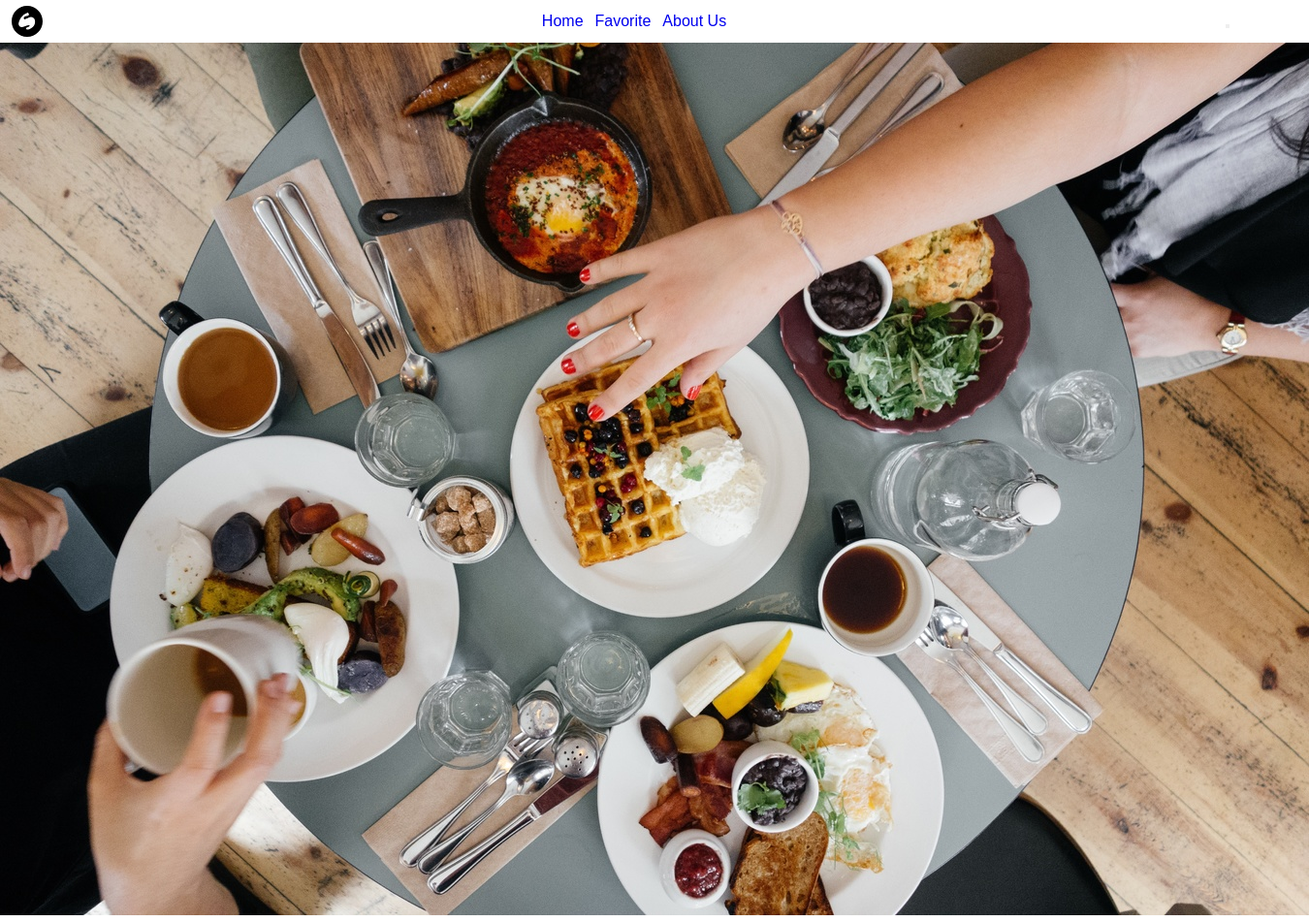
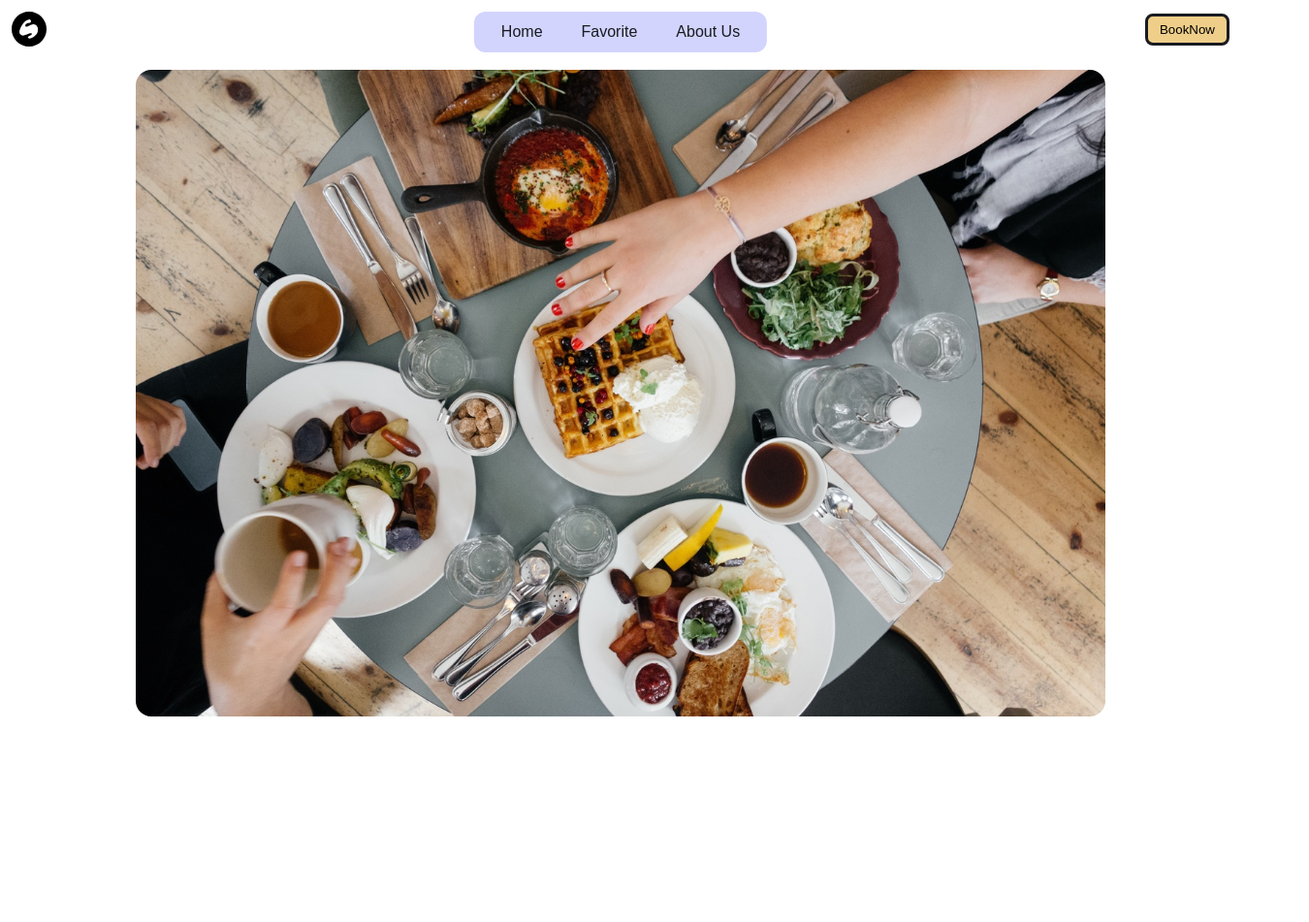
Before and after one commit to awtogar/restaurant-apps, a website built with webpack: page src/templates/index.html in a window 1280 px wide. Shown: the top 951 px of the page at 97% size, 1350 px wide, since content can reach past the window. Built offline with nearby package versions, Linux system fonts and the light colour scheme; a web font is replaced by a local one.

Commit message:
layouting
layouting and need to add some aria to mkae more accesible

```diff
--- a/package.json
+++ b/package.json
@@ -11,7 +11,7 @@
     "test:watch": "jest --watchAll"
   },
   "keywords": [],
-  "author": "your_name <your.email@domain.com>",
+  "author": "awtogarr <d2024y042@dicoding.org>",
   "license": "ISC",
   "devDependencies": {
     "@babel/core": "^7.22.9",
@@ -36,6 +36,7 @@
     "whatwg-fetch": "^3.6.2"
   },
   "dependencies": {
+    "lucide": "^0.368.0",
     "regenerator-runtime": "^0.14.0"
   }
 }
--- a/src/scripts/index.js
+++ b/src/scripts/index.js
@@ -1,4 +1,21 @@
 import 'regenerator-runtime'; /* for async await transpile */
 import '../styles/main.css';
+import '../styles/tablet.css';
+import '../styles/desktop.css';
+import
+{
+    createIcons,
+    Menu,
+    ArrowRight,
+    Globe
+} from 'lucide';
 
 console.log('Hello Coders! :)');
+
+createIcons({
+    icons: {
+        Menu,
+        ArrowRight,
+        Globe
+    }
+});
--- a/src/styles/main.css
+++ b/src/styles/main.css
@@ -23,18 +23,77 @@ header{
   display: flex;
   justify-content: space-between;
   align-items: center;
+  padding: 12px;
+}
+header .logo{
+  width: 36px;
+  height: auto;
+}
+header .quick__button{
   padding: 6px 12px;
+  background-color: var(--color_3);
+  border: solid var(--color_6) 3px;
+  border-radius: 8px;
+}
+.nav-container {
+  position: fixed;
+  top: 12px;
+  left: 50%;
+  transform: translateX(-50%);
+  display: flex;
+}
+.nav-container-links{
+  display: flex;
+  list-style: none;
+  background-color: var(--color_5);
+  padding: 6px 14px;
+  border-radius: 12px;
+  gap: 12px;
+}
+.nav-container-links li{
+  padding: 6px 8px;
+  border-radius: 8px;;
+}
+.nav-container-links li:hover{
+  background-color: var(--color_3);
+  transition: background-color 2s, box-shadow 3s;
+  box-shadow: 3px -2px 38px 34px rgba(238,206,137,0.75) inset;
+  -webkit-box-shadow: 3px -2px 38px 34px rgba(238,206,137,0.75) inset;
+  -moz-box-shadow: 3px -2px 38px 34px rgba(238,206,137,0.75) inset;
+
+}
+.nav-container-links li a{
+  text-decoration: none;
+  color: var(--color_6);
+  margin: 0px 6px;
 }
 
-header .logo{
-  width: 32px;
+main{
+  display: grid;
+  grid-template-columns: repeat(3, 2fr);
+  grid-template-rows: repeat(4,1fr);
+}
+.jumbotron {
+  grid-row-start: 1;
+  grid-row-end: 2;
+  grid-column-start: 2;
+  grid-column-end: 3;
+  padding: 12px;
+}
+.jumbotron img{
+  width: 1000px;
   height: auto;
+  border-radius: 16px;
 }
-header .nav-container-links{
-  display: flex;
-  list-style: none;
+.main-heading{
+  grid-column-start: 2;
+  grid-column-end: 3;
 }
-header .nav-container-links li a{
-  text-decoration: none;
-  padding: 0px 6px;
+.product{
+  grid-row-start: 3;
+  grid-row-end: 4;
+  grid-column-start: 2;
+  grid-column-end: 3;
+  text-align: center;
+  background-color: #191b20;
 }
--- a/src/templates/index.html
+++ b/src/templates/index.html
@@ -17,7 +17,9 @@
 
 <body>
   <header>
-    <img src="../public/images/resto/Logomark.svg" alt="logo" class="logo" width="200px" height="auto">
+    <img src="../public/images/resto/Logomark.svg" alt="logo" class="logo">
+    <button class="quick__button" aria-labelledby="booking button">BookNow</button>
+  </header>
   <nav class="nav-container">
     <ul class="nav-container-links" id="desktop">
       <li><a href="#">Home</a></li>
@@ -25,18 +27,15 @@
       <li><a href="#">About Us</a></li>
     </ul>
   </nav>
-    <div class="contact">
-      <button></button>
-    </div>
-  </header>
   <main>
-    <section class="jumbotron">
+    <section class="jumbotron" aria-label="hero-section">
       <img src="../public/images/heros/hero-image_2.jpg" alt="" class="jumbotron__item">
+      <!-- <div class="test" style="background: url(../public/images/heros/hero-image_2.jpg); background-size: cover;"></div> -->
     </section>
-    <h1></h1>
-    <section class="product__container">
+    <h1 class="main-heading"></h1>
+    <section class="product">
       <div class="product--section">
-
+        test
       </div>
     </section>
   </main>
```
Also changed, not shown: 1 other file. Lines whose indentation alone changed are shown as unchanged.
